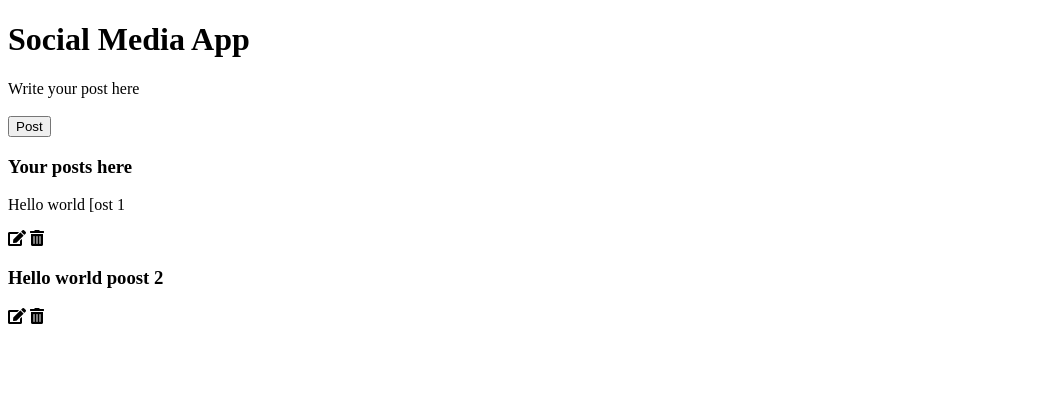
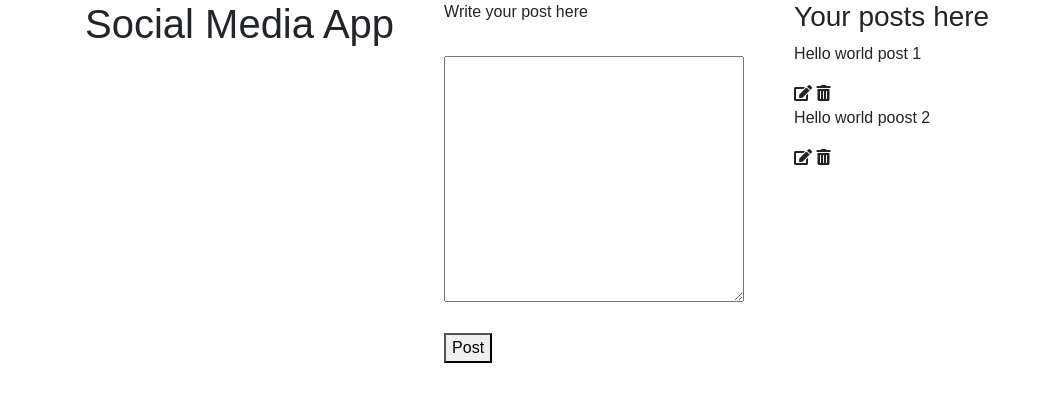
Before and after one commit to Kipkorir-Gideon/Practice, a plain HTML site: page javascript/CRUD/index.html in a window 1280 px wide. Shown: the whole page, without its empty margins (0-1043 px from the left). Drawn offline with nearby package versions, Linux system fonts and the light colour scheme.

Commit message:
Write styles for body, posts and container and link them to the html file.

```diff
--- a/javascript/CRUD/index.html
+++ b/javascript/CRUD/index.html
@@ -6,14 +6,18 @@
     <meta name="viewport" content="width=device-width, initial-scale=1.0">
     <title>Social Media App</title>
     <link rel="stylesheet" href="https://cdnjs.cloudflare.com/ajax/libs/font-awesome/5.15.4/css/all.min.css" />
+    <link rel="stylesheet" href="https://cdn.jsdelivr.net/npm/bootstrap@4.0.0/dist/css/bootstrap.min.css" integrity="sha384-Gn5384xqQ1aoWXA+058RXPxPg6fy4IWvTNh0E263XmFcJlSAwiGgFAW/dAiS6JXm" crossorigin="anonymous">
+    <link rel="stylesheet" href="style.css" type="text/css">
 </head>
 <body>
-    <h1>Social Media App</h1>
     <div class="container">
+        <h1>Social Media App</h1>
 
         <div class="left">
             <form id="form">
                 <label for="post">Write your post here</label>
+                <br><br>
+                <textarea name="post" id="input" cols="30" rows="10"></textarea>
                 <br><br>
                 <div id="msg"></div>
                 <button type="submit">Post</button>
@@ -23,14 +27,14 @@
             <h3>Your posts here</h3>
             <div id="posts">
                 <div class="">
-                    <p>Hello world [ost 1</p>
+                    <p>Hello world post 1</p>
                     <span class="options">
                         <i class="fas fa-edit"></i>
                         <i class="fas fa-trash-alt"></i>
                     </span>
                 </div>
                 <div class="">
-                    <h3>Hello world poost 2</h3>
+                    <p>Hello world poost 2</p>
                     <span class="options">
                         <i class="fas fa-edit"></i>
                         <i class="fas fa-trash-alt"></i>
--- a/javascript/CRUD/style.css
+++ b/javascript/CRUD/style.css
@@ -0,0 +1,17 @@
+body {
+    font-family: sans-serif;
+    margin: 0 50px;
+}
+
+.container {
+    display: flex;
+    gap: 50px;
+}
+
+#posts {
+    width: 400px;
+}
+
+i {
+    cursor: pointer;
+}
```
